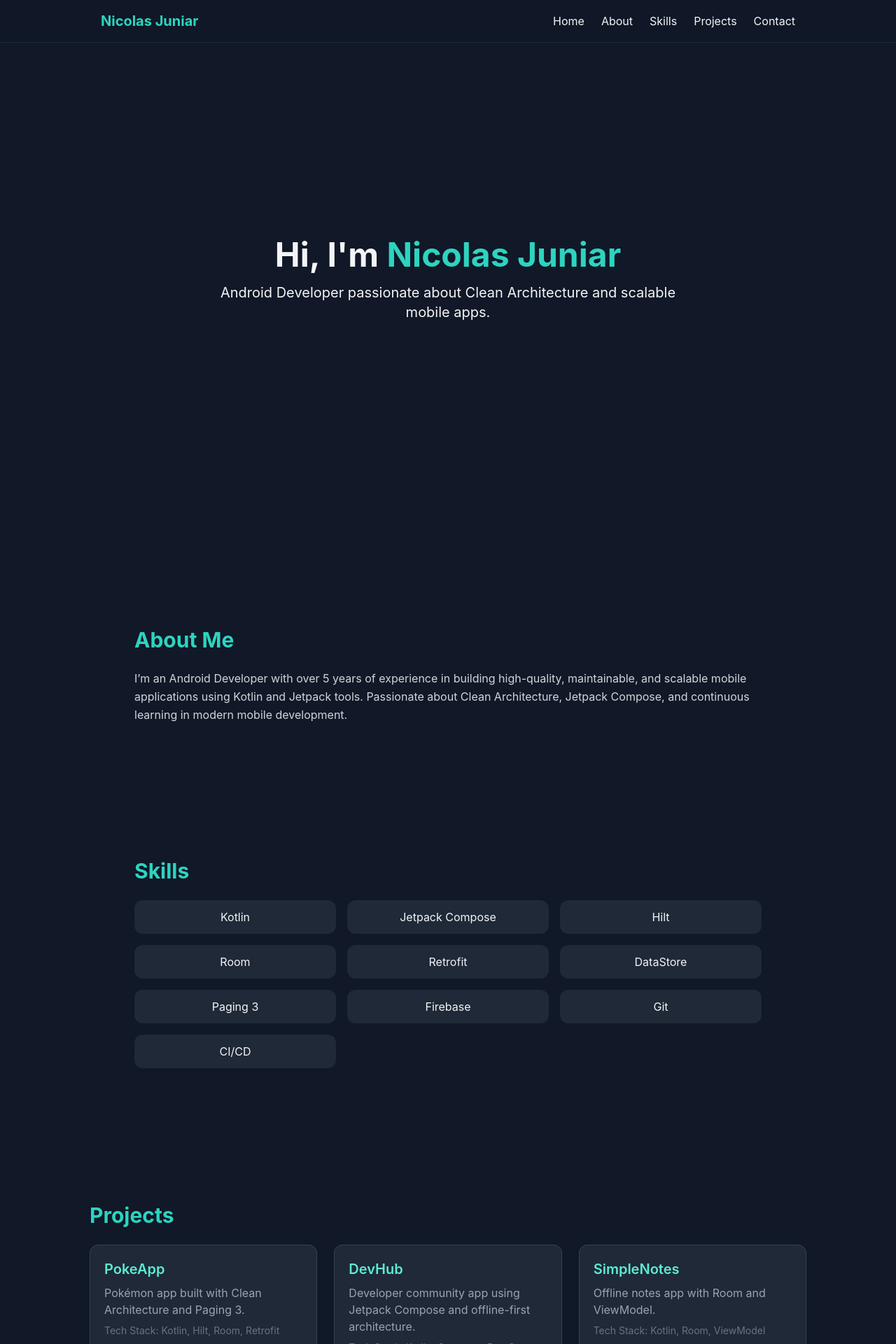
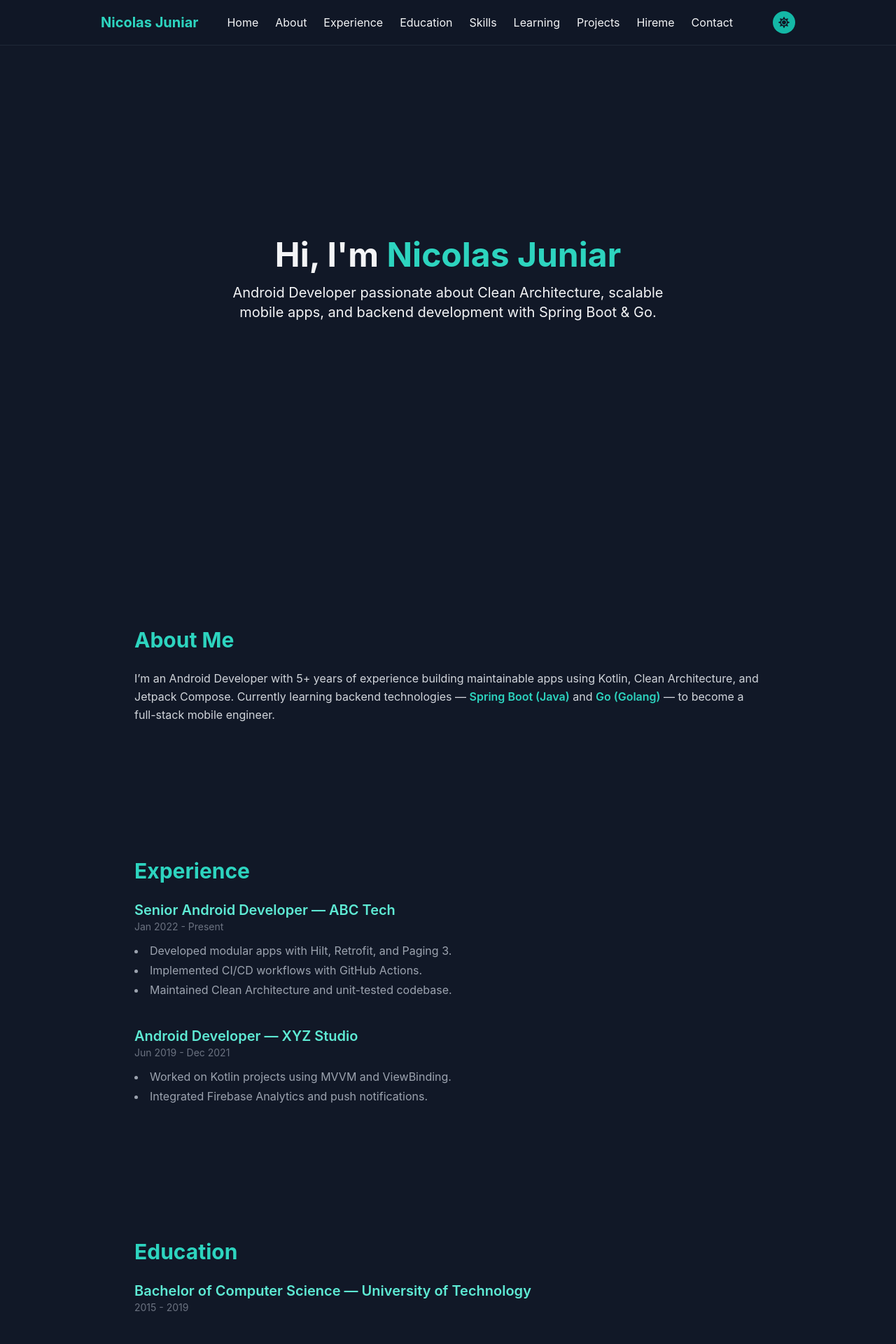
Before and after one commit to nicolasjuniar/nicolasjuniar.github.io, a React (Vite) app: page / in a window 1280 px wide. Shown: the top 1920 px of the page at 70% size. Built offline with nearby package versions, Linux system fonts and the light colour scheme.

Commit message:
[nico] add more section with dummy data

```diff
--- a/package.json
+++ b/package.json
@@ -14,11 +14,14 @@
   "dependencies": {
     "framer-motion": "11.2.10",
     "react": "18.3.1",
-    "react-dom": "18.3.1"
+    "react-dom": "18.3.1",
+    "react-icons": "^5.5.0",
+    "react-scroll": "^1.9.3"
   },
   "devDependencies": {
     "@types/react": "18.2.24",
     "@types/react-dom": "18.2.9",
+    "@types/react-scroll": "^1.8.10",
     "@vitejs/plugin-react": "4.3.1",
     "autoprefixer": "10.4.20",
     "gh-pages": "^6.3.0",
--- a/src/App.tsx
+++ b/src/App.tsx
@@ -1,24 +1,97 @@
 import { motion } from "framer-motion";
+import { Link } from "react-scroll";
+import { useState, useEffect } from "react";
+import { FaArrowUp, FaMoon, FaSun } from "react-icons/fa";
 
-function App() {
+const fadeIn = {
+  hidden: { opacity: 0, y: 40 },
+  visible: { opacity: 1, y: 0, transition: { duration: 0.6, ease: "easeOut" } },
+};
+
+export default function App() {
+  const [showScroll, setShowScroll] = useState(false);
+  const [scrolled, setScrolled] = useState(false);
+  const [darkMode, setDarkMode] = useState(true);
+
+  useEffect(() => {
+    const handleScroll = () => {
+      const y = window.scrollY;
+      setShowScroll(y > 400);
+      setScrolled(y > 20);
+    };
+    window.addEventListener("scroll", handleScroll);
+    return () => window.removeEventListener("scroll", handleScroll);
+  }, []);
+
+  useEffect(() => {
+    document.documentElement.classList.toggle("dark", darkMode);
+  }, [darkMode]);
+
+  const scrollToTop = () => window.scrollTo({ top: 0, behavior: "smooth" });
+
   return (
-    <div className="min-h-screen bg-gray-900 text-gray-100 font-inter">
+    <div
+      className={`min-h-screen font-inter transition-colors duration-500 ${
+        darkMode ? "bg-gray-900 text-gray-100" : "bg-gray-100 text-gray-900"
+      }`}
+    >
       {/* Navbar */}
-      <nav className="fixed w-full bg-gray-900/80 backdrop-blur z-50 border-b border-gray-800">
+      <nav
+        className={`fixed w-full z-50 transition-all duration-300 ${
+          scrolled
+            ? darkMode
+              ? "bg-gray-900/95 shadow-md"
+              : "bg-white/95 shadow-md"
+            : darkMode
+            ? "bg-gray-900/80"
+            : "bg-white/80"
+        } backdrop-blur border-b ${
+          darkMode ? "border-gray-800" : "border-gray-200"
+        }`}
+      >
         <div className="max-w-5xl mx-auto flex justify-between items-center p-4">
-          <h1 className="text-xl font-bold text-teal-400">Nicolas Juniar</h1>
+          <h1 className="text-xl font-bold text-teal-400 hover:scale-105 transition-transform cursor-pointer">
+            Nicolas Juniar
+          </h1>
           <div className="space-x-6 hidden md:flex">
-            <a href="#home" className="hover:text-teal-400">Home</a>
-            <a href="#about" className="hover:text-teal-400">About</a>
-            <a href="#skills" className="hover:text-teal-400">Skills</a>
-            <a href="#projects" className="hover:text-teal-400">Projects</a>
-            <a href="#contact" className="hover:text-teal-400">Contact</a>
+            {[
+              "home",
+              "about",
+              "experience",
+              "education",
+              "skills",
+              "learning",
+              "projects",
+              "hireme",
+              "contact",
+            ].map((section) => (
+              <Link
+                key={section}
+                to={section}
+                smooth={true}
+                duration={500}
+                offset={-60}
+                className="cursor-pointer hover:text-teal-400 capitalize transition-colors"
+              >
+                {section}
+              </Link>
+            ))}
           </div>
+          <button
+            onClick={() => setDarkMode(!darkMode)}
+            className="ml-4 p-2 rounded-full bg-teal-500 text-gray-900 hover:bg-teal-400 transition-all"
+            aria-label="Toggle theme"
+          >
+            {darkMode ? <FaSun /> : <FaMoon />}
+          </button>
         </div>
       </nav>
 
       {/* Hero */}
-      <section id="home" className="flex flex-col justify-center items-center text-center h-screen px-4">
+      <section
+        id="home"
+        className="flex flex-col justify-center items-center text-center h-screen px-4"
+      >
         <motion.h2
           initial={{ opacity: 0, y: -10 }}
           animate={{ opacity: 1, y: 0 }}
@@ -33,39 +106,168 @@ function App() {
           transition={{ delay: 0.3 }}
           className="text-lg md:text-xl max-w-2xl"
         >
-          Android Developer passionate about Clean Architecture and scalable mobile apps.
+          Android Developer passionate about Clean Architecture, scalable mobile apps, and backend development with Spring Boot & Go.
         </motion.p>
       </section>
 
       {/* About */}
-      <section id="about" className="py-24 px-6 md:px-0 max-w-4xl mx-auto">
+      <motion.section
+        id="about"
+        variants={fadeIn}
+        initial="hidden"
+        whileInView="visible"
+        viewport={{ once: true }}
+        className="py-24 px-6 md:px-0 max-w-4xl mx-auto"
+      >
         <h3 className="text-3xl font-bold text-teal-400 mb-6">About Me</h3>
-        <p className="text-gray-300 leading-relaxed">
-          I’m an Android Developer with over 5 years of experience in building high-quality, maintainable, and scalable mobile applications using Kotlin and Jetpack tools. Passionate about Clean Architecture, Jetpack Compose, and continuous learning in modern mobile development.
+        <p className="leading-relaxed text-gray-400 dark:text-gray-300">
+          I’m an Android Developer with 5+ years of experience building maintainable apps using Kotlin, Clean Architecture, and Jetpack Compose.
+          Currently learning backend technologies — <span className="text-teal-400 font-semibold">Spring Boot (Java)</span> and <span className="text-teal-400 font-semibold">Go (Golang)</span> — to become a full-stack mobile engineer.
         </p>
-      </section>
+      </motion.section>
+
+      {/* Experience */}
+      <motion.section
+        id="experience"
+        variants={fadeIn}
+        initial="hidden"
+        whileInView="visible"
+        viewport={{ once: true }}
+        className="py-24 px-6 md:px-0 max-w-4xl mx-auto"
+      >
+        <h3 className="text-3xl font-bold text-teal-400 mb-6">Experience</h3>
+        <div className="space-y-10">
+          <div>
+            <h4 className="text-xl font-semibold text-teal-300">
+              Senior Android Developer — ABC Tech
+            </h4>
+            <p className="text-gray-500 text-sm">Jan 2022 - Present</p>
+            <ul className="list-disc list-inside mt-3 text-gray-400 space-y-1">
+              <li>Developed modular apps with Hilt, Retrofit, and Paging 3.</li>
+              <li>Implemented CI/CD workflows with GitHub Actions.</li>
+              <li>Maintained Clean Architecture and unit-tested codebase.</li>
+            </ul>
+          </div>
+          <div>
+            <h4 className="text-xl font-semibold text-teal-300">
+              Android Developer — XYZ Studio
+            </h4>
+            <p className="text-gray-500 text-sm">Jun 2019 - Dec 2021</p>
+            <ul className="list-disc list-inside mt-3 text-gray-400 space-y-1">
+              <li>Worked on Kotlin projects using MVVM and ViewBinding.</li>
+              <li>Integrated Firebase Analytics and push notifications.</li>
+            </ul>
+          </div>
+        </div>
+      </motion.section>
+
+      {/* Education */}
+      <motion.section
+        id="education"
+        variants={fadeIn}
+        initial="hidden"
+        whileInView="visible"
+        viewport={{ once: true }}
+        className="py-24 px-6 md:px-0 max-w-4xl mx-auto"
+      >
+        <h3 className="text-3xl font-bold text-teal-400 mb-6">Education</h3>
+        <div>
+          <h4 className="text-xl font-semibold text-teal-300">
+            Bachelor of Computer Science — University of Technology
+          </h4>
+          <p className="text-gray-500 text-sm">2015 - 2019</p>
+        </div>
+      </motion.section>
 
       {/* Skills */}
-      <section id="skills" className="py-24 px-6 md:px-0 max-w-4xl mx-auto">
+      <motion.section
+        id="skills"
+        variants={fadeIn}
+        initial="hidden"
+        whileInView="visible"
+        viewport={{ once: true }}
+        className="py-24 px-6 md:px-0 max-w-4xl mx-auto"
+      >
         <h3 className="text-3xl font-bold text-teal-400 mb-6">Skills</h3>
         <div className="grid grid-cols-2 md:grid-cols-3 gap-4 text-center">
           {[
-            "Kotlin", "Jetpack Compose", "Hilt", "Room",
-            "Retrofit", "DataStore", "Paging 3", "Firebase", "Git", "CI/CD"
+            "Kotlin",
+            "Jetpack Compose",
+            "Hilt",
+            "Room",
+            "Retrofit",
+            "DataStore",
+            "Paging 3",
+            "Firebase",
+            "Git",
+            "CI/CD",
           ].map((skill) => (
             <motion.div
-              whileHover={{ scale: 1.05 }}
+              whileHover={{ scale: 1.08 }}
               key={skill}
-              className="p-3 bg-gray-800 rounded-xl"
+              className="p-3 bg-gray-800 dark:bg-gray-700 rounded-xl shadow hover:shadow-lg transition-all"
             >
               {skill}
             </motion.div>
           ))}
         </div>
-      </section>
+      </motion.section>
+
+      {/* Currently Learning */}
+      <motion.section
+        id="learning"
+        variants={fadeIn}
+        initial="hidden"
+        whileInView="visible"
+        viewport={{ once: true }}
+        className="py-24 px-6 md:px-0 max-w-4xl mx-auto text-center"
+      >
+        <h3 className="text-3xl font-bold text-teal-400 mb-6">Currently Learning</h3>
+        <p className="text-gray-400 mb-6">
+          Expanding my backend knowledge to complement my Android expertise.
+        </p>
+        <div className="flex flex-wrap justify-center gap-4">
+          {[
+            {
+              name: "Spring Boot",
+              desc: "Java RESTful API + JWT Auth",
+              link: "https://github.com/nicolasjuniar/springboot-expensetracker",
+            },
+            {
+              name: "GoLang",
+              desc: "Simple REST API + CRUD",
+              link: "https://github.com/nicolasjuniar/golang-todoapi",
+            },
+          ].map((item, i) => (
+            <motion.div
+              key={i}
+              whileHover={{ scale: 1.05 }}
+              className="p-4 bg-gray-800 rounded-xl hover:bg-gray-700 transition-all w-64"
+            >
+              <p className="text-teal-400 font-semibold">{item.name}</p>
+              <p className="text-sm text-gray-400 mb-2">{item.desc}</p>
+              <a
+                href={item.link}
+                target="_blank"
+                rel="noopener noreferrer"
+                className="text-sm text-teal-400 hover:underline"
+              >
+                View Progress →
+              </a>
+            </motion.div>
+          ))}
+        </div>
+      </motion.section>
 
       {/* Projects */}
-      <section id="projects" className="py-24 px-6 md:px-0 max-w-5xl mx-auto">
+      <motion.section
+        id="projects"
+        variants={fadeIn}
+        initial="hidden"
+        whileInView="visible"
+        viewport={{ once: true }}
+        className="py-24 px-6 md:px-0 max-w-5xl mx-auto"
+      >
         <h3 className="text-3xl font-bold text-teal-400 mb-6">Projects</h3>
         <div className="grid md:grid-cols-3 gap-6">
           {[
@@ -76,47 +278,121 @@ function App() {
             },
             {
               title: "DevHub",
-              desc: "Developer community app using Jetpack Compose and offline-first architecture.",
+              desc: "Developer community app using Jetpack Compose.",
               stack: "Kotlin, Compose, DataStore",
             },
             {
-              title: "SimpleNotes",
-              desc: "Offline notes app with Room and ViewModel.",
-              stack: "Kotlin, Room, ViewModel",
+              title: "Expense Tracker API",
+              desc: "RESTful API with Spring Boot and MySQL secured by JWT.",
+              stack: "Java, Spring Boot, MySQL",
             },
           ].map((p) => (
             <motion.div
-              whileHover={{ scale: 1.03 }}
+              whileHover={{ scale: 1.05 }}
               key={p.title}
-              className="bg-gray-800 p-5 rounded-xl border border-gray-700"
+              className="bg-gray-800 dark:bg-gray-700 p-5 rounded-xl border border-gray-700 hover:border-teal-400 transition-all"
             >
-              <h4 className="text-xl font-semibold mb-2 text-teal-300">{p.title}</h4>
+              <h4 className="text-xl font-semibold mb-2 text-teal-300">
+                {p.title}
+              </h4>
               <p className="text-gray-400 mb-2">{p.desc}</p>
               <p className="text-sm text-gray-500">Tech Stack: {p.stack}</p>
-              <a href="#" className="text-teal-400 text-sm mt-2 inline-block hover:underline">
+              <a
+                href="#"
+                className="text-teal-400 text-sm mt-2 inline-block hover:underline"
+              >
                 View on GitHub →
               </a>
             </motion.div>
           ))}
         </div>
-      </section>
+      </motion.section>
+
+      {/* Hire Me */}
+      <motion.section
+        id="hireme"
+        variants={fadeIn}
+        initial="hidden"
+        whileInView="visible"
+        viewport={{ once: true }}
+        className="py-24 px-6 md:px-0 max-w-3xl mx-auto text-center"
+      >
+        <h3 className="text-3xl font-bold text-teal-400 mb-4">
+          Let’s Work Together
+        </h3>
+        <p className="text-gray-400 mb-6">
+          Open for Android or backend (Spring Boot / GoLang) projects. Let's build something awesome!
+        </p>
+        <a
+          href="mailto:nicolas@example.com"
+          className="bg-teal-500 text-gray-900 px-8 py-3 rounded-lg shadow hover:bg-teal-400 transition-all"
+        >
+          Hire Me →
+        </a>
+      </motion.section>
 
       {/* Contact */}
-      <section id="contact" className="py-24 px-6 md:px-0 max-w-4xl mx-auto text-center">
+      <motion.section
+        id="contact"
+        variants={fadeIn}
+        initial="hidden"
+        whileInView="visible"
+        viewport={{ once: true }}
+        className="py-24 px-6 md:px-0 max-w-4xl mx-auto text-center"
+      >
         <h3 className="text-3xl font-bold text-teal-400 mb-6">Contact</h3>
-        <p className="text-gray-300 mb-4">Interested in collaborating or just want to say hi?</p>
+        <p className="mb-4 text-gray-400">Want to collaborate or just say hi?</p>
         <div className="space-y-2">
-          <p>Email: <a href="mailto:nicolas@example.com" className="text-teal-400 hover:underline">nicolas@example.com</a></p>
-          <p>LinkedIn: <a href="https://linkedin.com/in/nicolasjuniar" className="text-teal-400 hover:underline">linkedin.com/in/nicolasjuniar</a></p>
-          <p>GitHub: <a href="https://github.com/nicolasjuniar" className="text-teal-400 hover:underline">github.com/nicolasjuniar</a></p>
+          <p>
+            Email:{" "}
+            <a href="mailto:nicolas@example.com" className="text-teal-400 hover:underline">
+              nicolas@example.com
+            </a>
+          </p>
+          <p>
+            LinkedIn:{" "}
+            <a
+              href="https://linkedin.com/in/nicolasjuniar"
+              className="text-teal-400 hover:underline"
+            >
+              linkedin.com/in/nicolasjuniar
+            </a>
+          </p>
+          <p>
+            GitHub:{" "}
+            <a
+              href="https://github.com/nicolasjuniar"
+              className="text-teal-400 hover:underline"
+            >
+              github.com/nicolasjuniar
+            </a>
+          </p>
         </div>
-      </section>
+      </motion.section>
 
-      <footer className="py-6 text-center text-sm text-gray-500 border-t border-gray-800">
+      {/* Footer */}
+      <footer
+        className={`py-6 text-center text-sm border-t ${
+          darkMode
+            ? "border-gray-800 text-gray-500"
+            : "border-gray-200 text-gray-600"
+        }`}
+      >
         © {new Date().getFullYear()} Nicolas Juniar. All rights reserved.
       </footer>
+
+      {/* Scroll to Top */}
+      {showScroll && (
+        <motion.button
+          onClick={scrollToTop}
+          initial={{ opacity: 0, y: 30 }}
+          animate={{ opacity: 1, y: 0 }}
+          exit={{ opacity: 0, y: 30 }}
+          className="fixed bottom-8 right-8 bg-teal-500 text-gray-900 p-3 rounded-full shadow-lg hover:bg-teal-400 transition-all"
+        >
+          <FaArrowUp />
+        </motion.button>
+      )}
     </div>
   );
 }
-
-export default App;
--- a/tailwind.config.js
+++ b/tailwind.config.js
@@ -1,5 +1,6 @@
 /** @type {import('tailwindcss').Config} */
 module.exports = {
+  darkMode: "class",
   content: [
     "./index.html",
     "./src/**/*.{js,ts,jsx,tsx}",
@@ -9,6 +10,9 @@ module.exports = {
       fontFamily: {
         inter: ['Inter', 'sans-serif'],
       },
+      transitionTimingFunction: {
+      'out-smooth': 'cubic-bezier(0.25, 0.1, 0.25, 1)',
+      },
     },
   },
   plugins: [],
```
Also changed, not shown: 1 other file (tests, documents, lock files or other folders).
